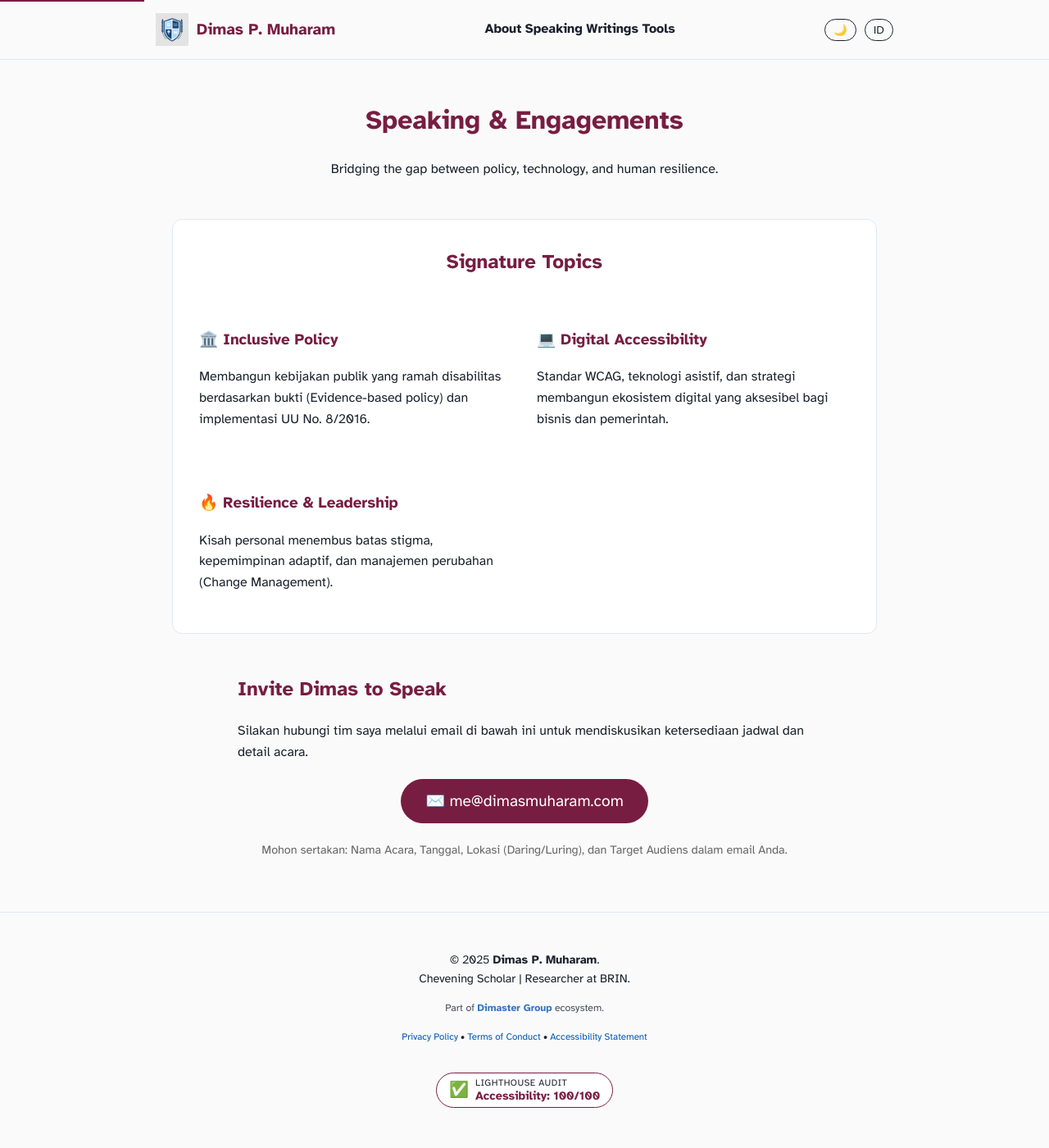
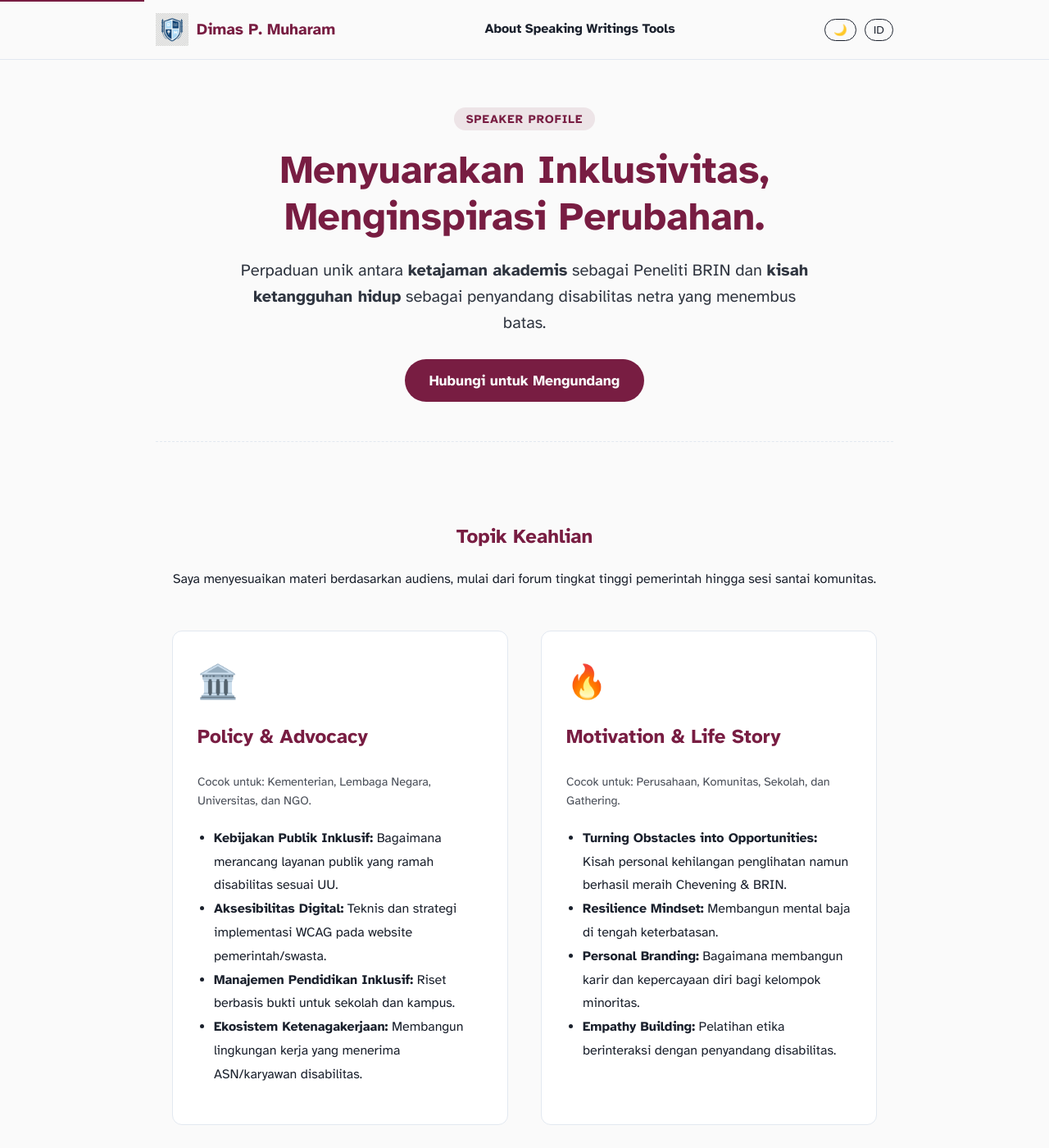
Before and after one commit to dimasmuharam/blog, a Jekyll site: the page built from speaking.md, in a window 1280 px wide and 1400 px high. Shown: the whole window at 82% size. Built offline with Jekyll 4.4.1, drawn with Linux system fonts in a browser that asks for light colours; some of the changed text lies outside the part shown.

Commit message:
Update speaking.md

```diff
--- a/speaking.md
+++ b/speaking.md
@@ -1,46 +1,97 @@
 ---
 layout: default
-title: Speaking Engagements
+title: Speaking & Training
 permalink: /speaking/
-description: Undang Dimas P. Muharam sebagai pembicara untuk topik Kebijakan Inklusif, Aksesibilitas Digital, dan Motivasi.
+description: Undang Dimas P. Muharam sebagai pembicara untuk seminar kebijakan, pelatihan aksesibilitas, atau sesi motivasi.
 ---
 
-<div class="container">
-    <div style="text-align: center; max-width: 800px; margin: 0 auto 3rem;">
-        <h1>Speaking & Engagements</h1>
-        <p class="lead">Bridging the gap between policy, technology, and human resilience.</p>
+<div class="container" style="padding: 60px 0; text-align: center;">
+    <span style="background: rgba(120, 29, 66, 0.1); color: var(--primary-color); padding: 5px 15px; border-radius: 20px; font-weight: bold; font-size: 0.9rem; letter-spacing: 1px; text-transform: uppercase;">
+        Speaker Profile
+    </span>
+
+    <h1 style="font-size: 3rem; margin-top: 20px; margin-bottom: 20px; line-height: 1.2;">
+        Menyuarakan Inklusivitas,<br>Menginspirasi Perubahan.
+    </h1>
+
+    <p style="font-size: 1.25rem; max-width: 700px; margin: 0 auto; color: var(--text-color); opacity: 0.9;">
+        Perpaduan unik antara <strong>ketajaman akademis</strong> sebagai Peneliti BRIN dan <strong>kisah ketangguhan hidup</strong> sebagai penyandang disabilitas netra yang menembus batas.
+    </p>
+
+    <div style="margin-top: 40px;">
+        <a href="mailto:me@dimasmuharam.com?subject=Undangan Bicara" class="button" style="background: var(--primary-color); color: var(--bg-color); padding: 15px 30px; border-radius: 50px; font-weight: bold; font-size: 1.1rem;">
+            Hubungi untuk Mengundang
+        </a>
     </div>
+</div>
 
-    <div style="background: var(--card-bg); padding: 2rem; border-radius: 12px; border: 1px solid var(--border-color); margin-bottom: 3rem;">
-        <h2 style="margin-top: 0; text-align: center;">Signature Topics</h2>
-        <div style="display: grid; grid-template-columns: repeat(auto-fit, minmax(250px, 1fr)); gap: 30px; margin-top: 2rem;">
-            <div>
-                <h3>🏛️ Inclusive Policy</h3>
-                <p>Membangun kebijakan publik yang ramah disabilitas berdasarkan bukti (Evidence-based policy) dan implementasi UU No. 8/2016.</p>
+<hr style="border: 0; border-top: 1px dashed var(--border-color); margin: 0;">
+
+<section style="padding: 60px 0;">
+    <div class="container">
+
+        <div style="margin-bottom: 50px; text-align: center;">
+            <h2>Topik Keahlian</h2>
+            <p>Saya menyesuaikan materi berdasarkan audiens, mulai dari forum tingkat tinggi pemerintah hingga sesi santai komunitas.</p>
+        </div>
+
+        <div style="display: grid; grid-template-columns: repeat(auto-fit, minmax(300px, 1fr)); gap: 40px;">
+
+            <div style="background: var(--card-bg); padding: 30px; border-radius: 12px; border: 1px solid var(--border-color);">
+                <span style="font-size: 2.5rem; display: block; margin-bottom: 15px;">🏛️</span>
+                <h3 style="margin-top: 0; font-size: 1.5rem; color: var(--primary-color);">Policy & Advocacy</h3>
+                <p style="font-size: 0.9rem; margin-bottom: 20px; opacity: 0.8;">
+                    Cocok untuk: Kementerian, Lembaga Negara, Universitas, dan NGO.
+                </p>
+                <ul style="padding-left: 20px; line-height: 1.8;">
+                    <li><strong>Kebijakan Publik Inklusif:</strong> Bagaimana merancang layanan publik yang ramah disabilitas sesuai UU.</li>
+                    <li><strong>Aksesibilitas Digital:</strong> Teknis dan strategi implementasi WCAG pada website pemerintah/swasta.</li>
+                    <li><strong>Manajemen Pendidikan Inklusif:</strong> Riset berbasis bukti untuk sekolah dan kampus.</li>
+                    <li><strong>Ekosistem Ketenagakerjaan:</strong> Membangun lingkungan kerja yang menerima ASN/karyawan disabilitas.</li>
+                </ul>
             </div>
-            <div>
-                <h3>💻 Digital Accessibility</h3>
-                <p>Standar WCAG, teknologi asistif, dan strategi membangun ekosistem digital yang aksesibel bagi bisnis dan pemerintah.</p>
+
+            <div style="background: var(--card-bg); padding: 30px; border-radius: 12px; border: 1px solid var(--border-color);">
+                <span style="font-size: 2.5rem; display: block; margin-bottom: 15px;">🔥</span>
+                <h3 style="margin-top: 0; font-size: 1.5rem; color: var(--primary-color);">Motivation & Life Story</h3>
+                <p style="font-size: 0.9rem; margin-bottom: 20px; opacity: 0.8;">
+                    Cocok untuk: Perusahaan, Komunitas, Sekolah, dan Gathering.
+                </p>
+                <ul style="padding-left: 20px; line-height: 1.8;">
+                    <li><strong>Turning Obstacles into Opportunities:</strong> Kisah personal kehilangan penglihatan namun berhasil meraih Chevening & BRIN.</li>
+                    <li><strong>Resilience Mindset:</strong> Membangun mental baja di tengah keterbatasan.</li>
+                    <li><strong>Personal Branding:</strong> Bagaimana membangun karir dan kepercayaan diri bagi kelompok minoritas.</li>
+                    <li><strong>Empathy Building:</strong> Pelatihan etika berinteraksi dengan penyandang disabilitas.</li>
+                </ul>
             </div>
-            <div>
-                <h3>🔥 Resilience & Leadership</h3>
-                <p>Kisah personal menembus batas stigma, kepemimpinan adaptif, dan manajemen perubahan (Change Management).</p>
-            </div>
+
         </div>
     </div>
+</section>
 
-    <div style="max-width: 700px; margin: 0 auto;">
-        <h2>Invite Dimas to Speak</h2>
-        <p>Silakan hubungi tim saya melalui email di bawah ini untuk mendiskusikan ketersediaan jadwal dan detail acara.</p>
+<section style="background: var(--card-bg); padding: 50px 0; border-top: 1px solid var(--border-color); border-bottom: 1px solid var(--border-color);">
+    <div class="container" style="text-align: center;">
+        <h2 style="margin-top: 0;">Jejak Langkah</h2>
+        <p style="max-width: 600px; margin: 0 auto 30px auto;">
+            Berpengalaman berbicara di berbagai forum nasional dan internasional, menjembatani perspektif pemerintah dan masyarakat sipil.
+        </p>
 
-        <div style="text-align: center; margin: 2rem 0;">
-            <a href="mailto:me@dimasmuharam.com" class="button" style="background: var(--primary-color); color: white; padding: 15px 30px; font-size: 1.2rem; border-radius: 50px;">
-                ✉️ me@dimasmuharam.com
-            </a>
+        <div style="display: flex; flex-wrap: wrap; justify-content: center; gap: 15px;">
+            <span style="background: var(--bg-color); border: 1px solid var(--border-color); padding: 10px 20px; border-radius: 5px; font-weight: bold;">🇬🇧 Chevening Orientation</span>
+            <span style="background: var(--bg-color); border: 1px solid var(--border-color); padding: 10px 20px; border-radius: 5px; font-weight: bold;">🇮🇩 Kementerian PANRB</span>
+            <span style="background: var(--bg-color); border: 1px solid var(--border-color); padding: 10px 20px; border-radius: 5px; font-weight: bold;">🎓 Universitas Indonesia</span>
+            <span style="background: var(--bg-color); border: 1px solid var(--border-color); padding: 10px 20px; border-radius: 5px; font-weight: bold;">🔬 BRIN</span>
+            <span style="background: var(--bg-color); border: 1px solid var(--border-color); padding: 10px 20px; border-radius: 5px; font-weight: bold;">🏢 BUMN & Swasta</span>
         </div>
+    </div>
+</section>
 
-        <p style="font-size: 0.9rem; color: #666; text-align: center;">
-            Mohon sertakan: Nama Acara, Tanggal, Lokasi (Daring/Luring), dan Target Audiens dalam email Anda.
-        </p>
-    </div>
-</div>
+<section style="padding: 80px 0; text-align: center;">
+    <h2 style="font-size: 2rem; margin-bottom: 20px;">Mari Berkolaborasi</h2>
+    <p style="font-size: 1.2rem; margin-bottom: 40px;">
+        Siap menghadirkan perspektif baru untuk audiens Anda?
+    </p>
+    <a href="mailto:me@dimasmuharam.com" class="button" style="background: var(--primary-color); color: var(--bg-color); padding: 15px 40px; border-radius: 50px; font-weight: bold; font-size: 1.2rem; box-shadow: 0 5px 15px rgba(120, 29, 66, 0.3);">
+        📩 Kirim Undangan via Email
+    </a>
+</section>
```
